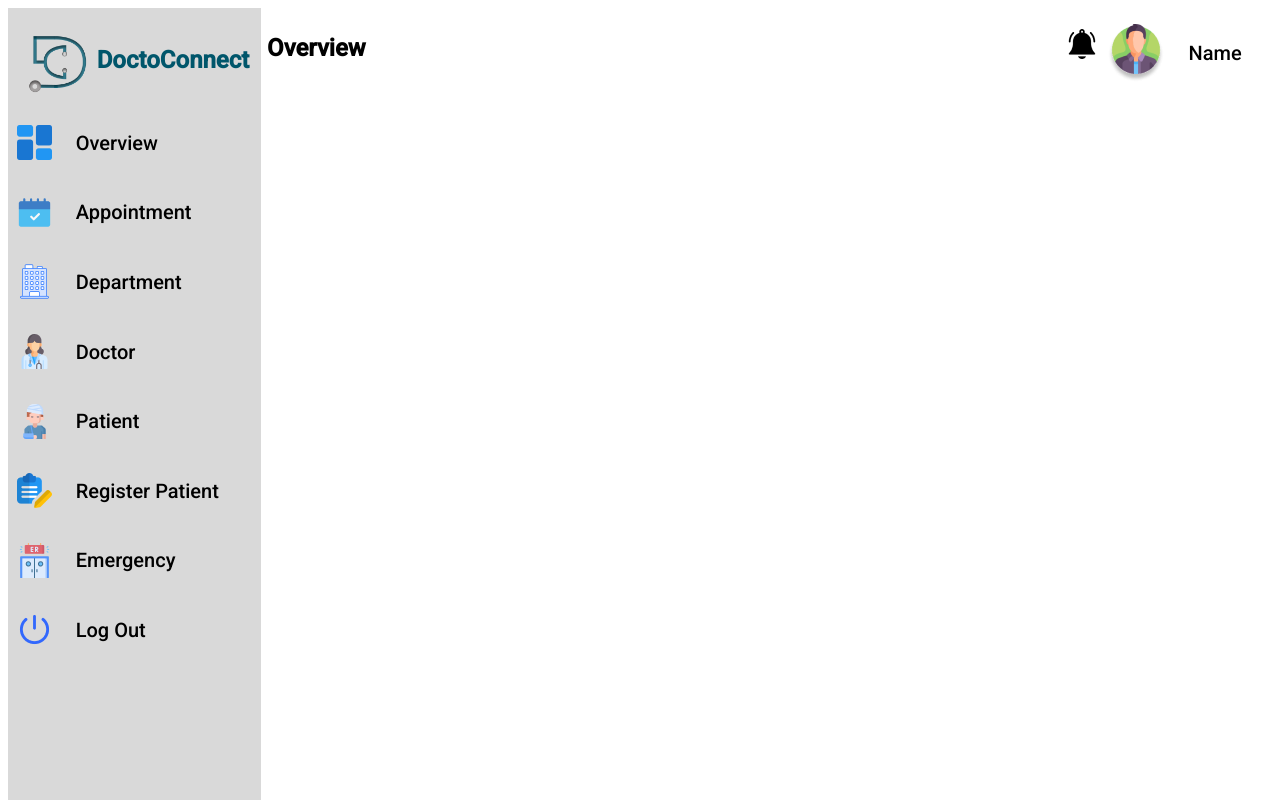
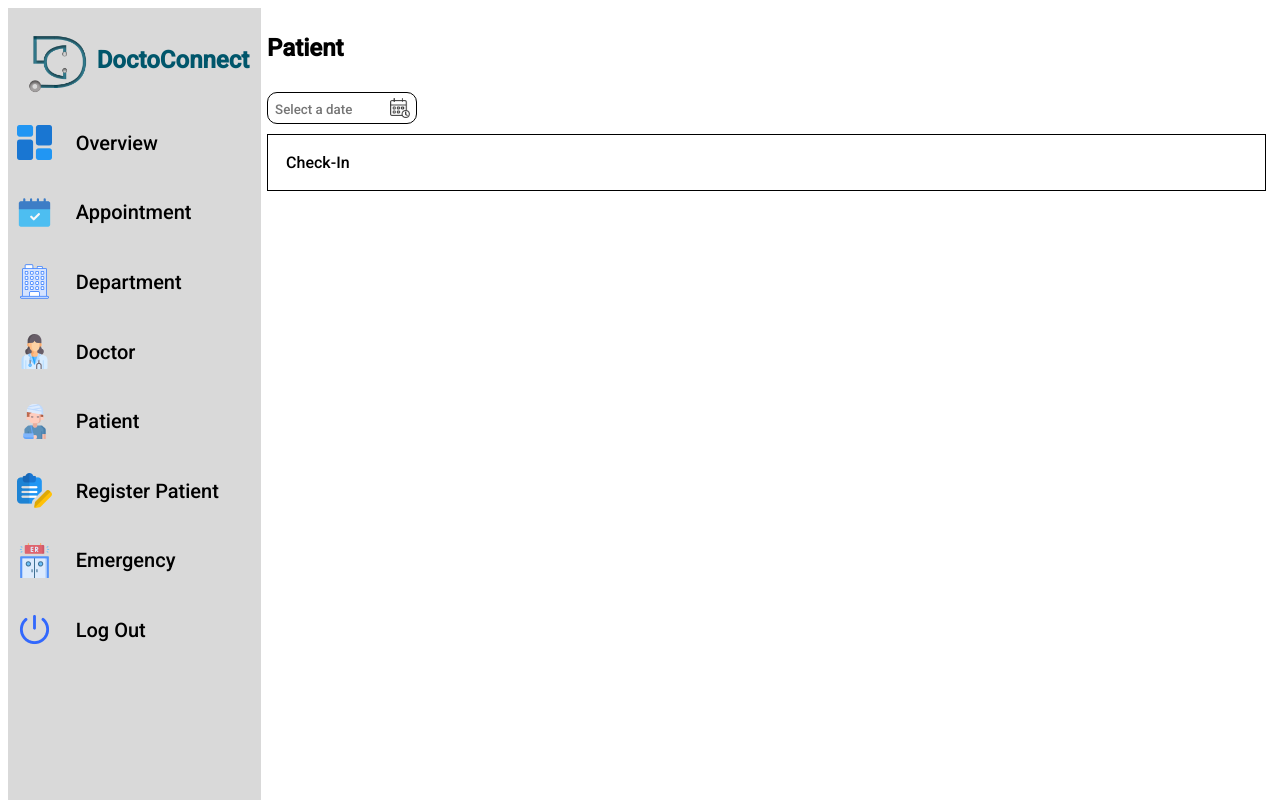
Before and after one commit to RollBack-6/DoctoConnect, a React (Vite) app in the folder Frontend/: page / in a window 1280 px wide. Shown: the top 800 px of the page. Built offline with nearby package versions, Linux system fonts and the light colour scheme.

Commit message:
Patient tab added

```diff
--- /dev/null
+++ b/Frontend/my-datepicker-app/package.json
@@ -0,0 +1,5 @@
+{
+  "name": "my-datepicker-app",
+  "version": "0.1.0",
+  "private": true
+}
--- a/Frontend/package.json
+++ b/Frontend/package.json
@@ -11,6 +11,7 @@
   },
   "dependencies": {
     "react": "^18.2.0",
+    "react-datepicker": "^4.20.0",
     "react-dom": "^18.2.0"
   },
   "devDependencies": {
--- a/Frontend/src/App.jsx
+++ b/Frontend/src/App.jsx
@@ -1,6 +1,7 @@
 import "./App.css";
 import SearchBar from "./Components/Right_Column/Overview/SearchBar";
 import Selection from "./Components/LeftColumn/Selection";
+import Patient from "./Components/Right_Column/Patient/Patient";
 
 function App() {
   return (
@@ -10,7 +11,7 @@ function App() {
           <Selection/>
         </div>
         <div className="column right">
-          <SearchBar/>
+          <Patient />
         </div>
       </div>
     </>
--- /dev/null
+++ b/Frontend/src/Components/Right_Column/Patient/Accordion.css
@@ -0,0 +1,11 @@
+.accordion {
+    background-color: #ffffff;
+    color: #000000;
+    padding: 18px;
+    width: 100%;
+    text-align: left;
+    cursor: pointer;
+    border: 1px solid #000000 ;
+    transition: 0.4s;
+    margin-top: 1%;
+  }
--- /dev/null
+++ b/Frontend/src/Components/Right_Column/Patient/Accordion.jsx
@@ -0,0 +1,42 @@
+import React, { Component } from "react";
+
+class AccordionTable extends Component {
+  constructor(props) {
+    super(props);
+    this.state = {
+      isExpanded: false,
+    };
+  }
+
+  toggleAccordion = () => {
+    this.setState({ isExpanded: !this.state.isExpanded });
+  };
+
+  render() {
+    return (
+      <div className="accordion">
+        <div className="accordion-header" onClick={this.toggleAccordion}>
+          {this.state.isExpanded ? "Check-In" : "Check-In"}
+        </div>
+        {this.state.isExpanded && (
+          <div className="accordion-content">
+            <div className="content">
+            <p>
+              The styles for the AccordionTable component are similar to what
+              you provided earlier. We then apply additional styles for the
+              table, table headers (th), and table data cells (td). Optional
+              styles for table row hover effects and alternating row colors are
+              included. You can place this CSS code in a separate CSS file
+              (e.g., AccordionTable.css) if you prefer, or add it to your
+              existing stylesheet. Just make sure that you import the CSS file
+              within your AccordionTable.js file:
+            </p>
+            </div>
+          </div>
+        )}
+      </div>
+    );
+  }
+}
+
+export default AccordionTable;
--- /dev/null
+++ b/Frontend/src/Components/Right_Column/Patient/Calendar.css
@@ -0,0 +1,46 @@
+/* Calendar.css */
+* {
+  font-family: 'Roboto', sans-serif;
+  box-sizing: border-box;
+}
+
+.calendar {
+
+  display: flex;
+  flex-direction: row;
+  align-items: center;
+  border:1px black;
+  border-style: solid;
+  margin-top: 1%;
+  padding: 5px;
+  border-radius: 10px;
+  background-color: white;
+  width: 15%;
+}
+
+/* Style for the date picker input */
+.react-datepicker-wrapper {
+  display: inline-block;
+  width:125px;
+}
+
+.react-datepicker__input-container {
+  display: block;
+  margin: none;
+}
+
+.react-datepicker__input-container input {
+  width: 70%;
+  border: none;
+  outline: none;
+}
+
+.icon{
+  margin-right: 1%;
+  justify-content: space-between;
+}
+
+.nav{
+  display: flex;
+  flex-direction: column;
+}
--- /dev/null
+++ b/Frontend/src/Components/Right_Column/Patient/Calendar.jsx
@@ -0,0 +1,28 @@
+import React, { useState } from "react";
+import DatePicker from "react-datepicker";
+import "react-datepicker/dist/react-datepicker.css";
+
+import "./Calendar.css"; // You can create a CSS file for styling
+
+function Calendar() {
+    const [selectedDate, setSelectedDate] = useState(null);
+
+    const handleDateChange = (date) => {
+      setSelectedDate(date);
+    };
+
+    return (
+      <div className="calendar">
+        <DatePicker
+          selected={selectedDate}
+          onChange={handleDateChange}
+          placeholderText="Select a date"
+          dateFormat="dd/MM/yyyy" // Customize date format as needed
+        />
+        <img className="icon" src = "./Images/Calendar.png" height="20px" width="20px"/>
+
+      </div>
+    );
+  }
+
+  export default Calendar;
--- /dev/null
+++ b/Frontend/src/Components/Right_Column/Patient/Patient.css
@@ -0,0 +1,9 @@
+*{
+    font-family: 'Roboto', sans-serif;
+    box-sizing: border-box;
+}
+.nav{
+    background-color: transparent;
+    display: flex;
+    flex-direction: column;
+}
--- /dev/null
+++ b/Frontend/src/Components/Right_Column/Patient/Patient.jsx
@@ -0,0 +1,22 @@
+import React from "react";
+import Calendar from "./Calendar";
+import Accordion from "./Accordion";
+import "./Accordion.css";
+function Patient() {
+  return (
+    <>
+      <div className="nav">
+        <h2>Patient</h2>
+         <div >
+           <Calendar />
+          </div>
+      </div>
+      <div className="App">
+        <Accordion />
+        {/* You can use multiple instances of AccordionTable if needed */}
+      </div>
+    </>
+  );
+}
+
+export default Patient;
```
Also changed, not shown: Frontend/Images/calendar.png (added), 1 other file (tests, documents, lock files or other folders).
